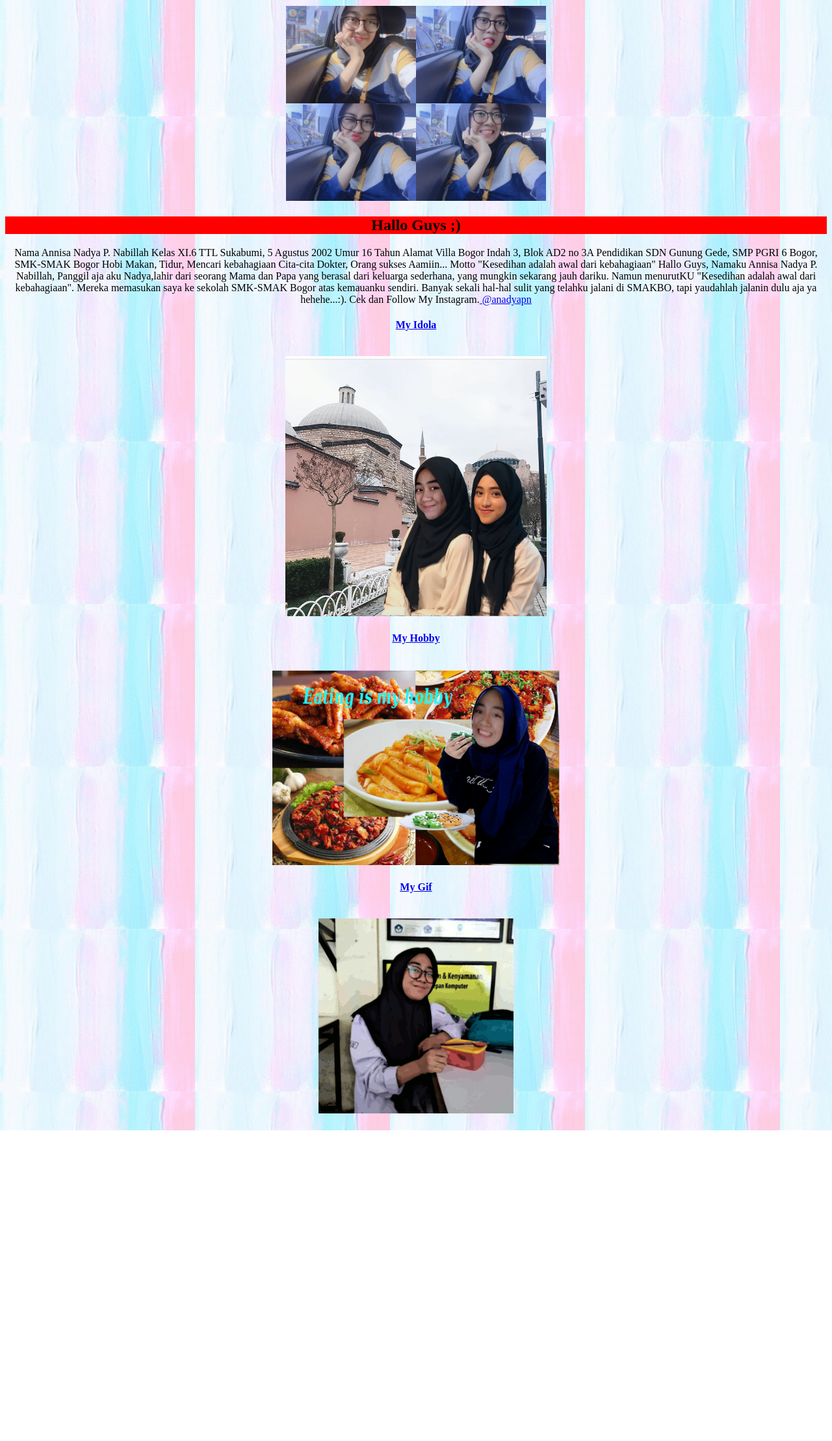
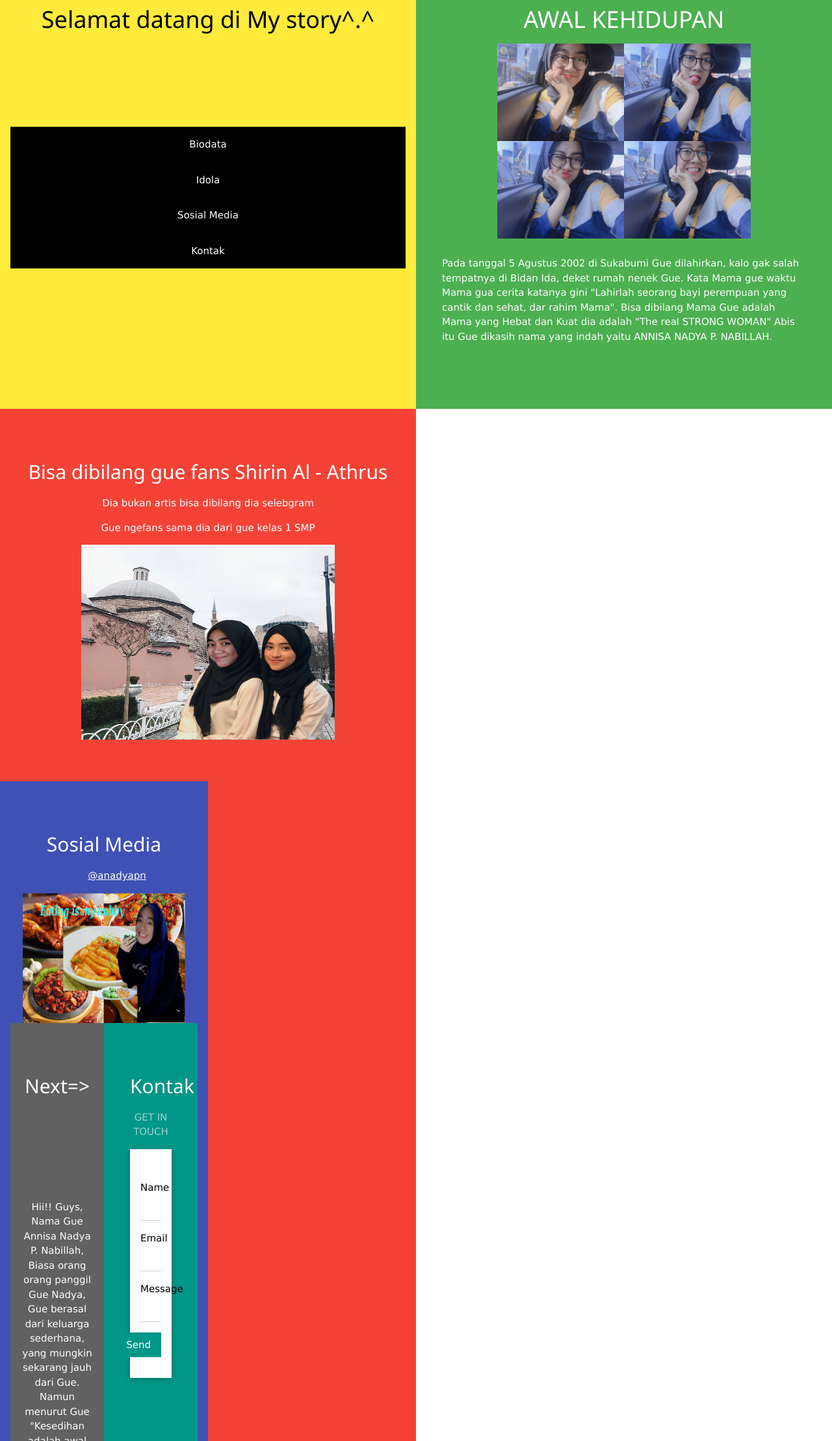
Before and after one commit to Annisanadya/annisanadya.github.io, a plain HTML site: page index.html in a window 1280 px wide. Shown: the part 71-2288 px from the top of the page at 65% size. Before the commit the page ends 1810 px from the top, so only its background shows below. Drawn offline with nearby package versions, Linux system fonts and the light colour scheme.

Commit message:
Add files via upload

```diff
--- a/index.html
+++ b/index.html
@@ -1,78 +1,99 @@
 <!DOCTYPE html>
 <html>
-<head>
-  <title> BIODATA </title>
-</head>
-<link rel="stylesheet" type=/desktop/github nadya.css" href="">
-<body>
+<title>MY STORY</title>
+<meta charset="UTF-8">
+<meta name="viewport" content="width=device-width, initial-scale=1">
+<link rel="stylesheet" href="https://www.w3schools.com/w3css/4/w3.css">
+<body class="w3-content" style="max-width:1300px">
 
-<body>
+<!-- First Grid: Logo & About -->
+<div class="w3-row">
+  <div class="w3-half w3-yellow w3-container w3-center" style="height:700px">
+    <div class="w3-padding-64">
+      <h1>Selamat datang di My story^.^</h1>
+    </div>
+    <div class="w3-padding-64">
+      <a href="#" class="w3-button w3-black w3-block w3-hover-blue w3-padding-16">Biodata</a>
+      <a href="#work" class="w3-button w3-black w3-block w3-hover-grey w3-padding-16">Idola</a>
+      <a href="#work" class="w3-button w3-black w3-block w3-hover-dark w3-blue-grey w3-padding-16">Sosial Media</a>
+      <a href="#contact" class="w3-button w3-black w3-block w3-hover-brown w3-padding-16">Kontak</a>
+    </div>
+  </div>
+  <div class="w3-half w3-green w3-container" style="height:700px">
+    <div class="w3-padding-64 w3-center">
+      <h1>AWAL KEHIDUPAN</h1>
+      <img src="IMG-0190.JPG"width="390px" height="300px">
+      <div class="w3-left-align w3-padding-large">
 
-<body background="background.jpg">
+        <p>Pada tanggal 5 Agustus 2002 di Sukabumi Gue dilahirkan, kalo gak salah tempatnya di Bidan Ida, deket rumah nenek Gue. Kata Mama gue waktu Mama gua cerita katanya gini "Lahirlah seorang bayi perempuan yang cantik dan sehat, dar rahim Mama". Bisa dibilang Mama Gue adalah Mama yang Hebat dan Kuat dia adalah "The real STRONG WOMAN" Abis itu Gue dikasih nama yang indah yaitu ANNISA NADYA P. NABILLAH.
+	</p>
+      </div>
+    </div>
+  </div>
+</div>
 
-<center><h1  style="background-color:Yellow;">Annyeong haseyo...;)</h1></center>
-<center><img src="IMG-0190.JPG" widht="300" height="300" /></center>
+<!-- Second Grid: Work & Resume -->
+<div class="w3-row">
+  <div class="w3-half w3-red w3-center" style="min-height:800px" id="work">
+    <div class="w3-padding-64">
+      <h2>Bisa dibilang gue fans Shirin Al - Athrus</h2>
+      <p>Dia bukan artis bisa dibilang dia selebgram</p>
+   <p>Gue ngefans sama dia dari gue kelas 1 SMP </p>
+  <img src="Annisa Nadya P. Nabillah - 11.6 - Idolaa.png" width="390px" height="300px">
+  </div>
+  <div class="w3-half w3-indigo w3-container" style="min-height:800px">
+    <div class="w3-padding-64 w3-center">
+      <h2>Sosial Media</h2>
+      <ul>
+      <a href="https://www.instagram.com/anadyapn/?hl=id">@anadyapn</a>
+      </ul>
+      <ul>
+      </ul>
+      <ul>
+      </ul>
+      <img src="Annisa Nadya P. Nabillah -11.6 - Hobby.png" width="250px" height="200px">
 
 
-		<center><h2 style="background-color:red;"> Hallo Guys ;)</h2><center>
+<!-- Third Grid: Swing By & Contact -->
+<div class="w3-row" id="contact">
+  <div class="w3-half w3-dark-grey w3-container w3-center" style="height:700px">
+    <div class="w3-padding-64">
+      <h2>Next=></h2>
+    </div>
+    <div class="w3-padding-64">
+      <p>Hii!! Guys, Nama Gue Annisa Nadya P. Nabillah, Biasa  orang orang panggil Gue Nadya, Gue berasal dari keluarga sederhana, yang mungkin sekarang jauh dari Gue. Namun menurut Gue "Kesedihan adalah awal dari kebahagiaan".</p>
+      <p>Bogor</p>
+      <p>+681586869422</p>
+      <p>pn.nadya051@gmail.com</p>
+    </div>
+  </div>
+  <div class="w3-half w3-teal w3-container" style="height:700px">
+    <div class="w3-padding-64 w3-padding-large">
+      <h2>Kontak</h2>
+      <p class="w3-opacity">GET IN TOUCH</p>
+      <form class="w3-container w3-card w3-padding-32 w3-white" action="/action_page.php" target="_blank">
+        <div class="w3-section">
+          <label>Name</label>
+          <input class="w3-input" style="width:100%;" type="text" required name="Name">
+        </div>
+        <div class="w3-section">
+          <label>Email</label>
+          <input class="w3-input" style="width:100%;" type="text" required name="Email">
+        </div>
+        <div class="w3-section">
+          <label>Message</label>
+          <input class="w3-input" style="width:100%;" type="text" required name="Message">
+        </div>
+        <button type="submit" class="w3-button w3-teal w3-right">Send</button>
+      </form>
+    </div>
+  </div>
+</div>
 
-<style>
+<!-- Footer -->
+<footer class="w3-container w3-black w3-padding-32">
+  <p> -Nadya- <a href="https://www.w3schools.com/w3css/default.asp" target="_blank">16 tahun</a></p>
+</footer>
 
-</style>
-
-
-
-
-  <tbody><tr>
-  </tr>
-  <tr>
-    <td>Nama</td>
-    <td>Annisa Nadya P. Nabillah</td>
-  </tr>
-  <tr>
-    <td>Kelas</td>
-    <td>XI.6</td>
-  </tr>
-  <tr>
-    <td>TTL</td>
-    <td>Sukabumi, 5 Agustus 2002</td>
-  </tr>
-  <tr>
-  	<td>Umur</td>
-    <td>16 Tahun</td>
-  </tr>
-  <tr>
-    <td>Alamat</td>
-    <td>Villa Bogor Indah 3, Blok AD2 no 3A</td>
-  </tr>
-
-    <td>Pendidikan</td>
-    <td>SDN Gunung Gede, SMP PGRI 6 Bogor, SMK-SMAK Bogor</td>
-  </tr>
-  <tr>
-    <td>Hobi</td>
-    <td>Makan, Tidur, Mencari kebahagiaan</td>
-  </tr>
-  <tr>
-    <td>Cita-cita</td>
-    <td>Dokter, Orang sukses Aamiin...</td>
-  </tr>
-  <tr>
-    <td>Motto</td>
-    <td>"Kesedihan adalah awal dari kebahagiaan"</td>
-</tr></tbody></table>
-
-<left> Hallo Guys, Namaku Annisa Nadya P. Nabillah, Panggil aja aku Nadya,lahir dari seorang Mama dan Papa yang berasal dari keluarga sederhana, yang mungkin sekarang jauh dariku. Namun menurutKU "Kesedihan adalah awal dari kebahagiaan". Mereka memasukan saya ke sekolah SMK-SMAK Bogor atas kemauanku sendiri. Banyak sekali hal-hal sulit yang telahku jalani di SMAKBO, tapi yaudahlah jalanin dulu aja ya hehehe...:). Cek dan Follow My Instagram.<a href="https://www.instagram.com/anadyapn/?hl=id">
-@anadyapn</a></left>
-
-
-
-<a href="My Idola"><h4>My Idola </h4> <br> <img src="Annisa Nadya P. Nabillah - 11.6 - Idolaa.png" widht=400 height="400"  ></a>
-
-<a href="My Hobby"><h4>My Hobby </h4> <br> <img src="Annisa Nadya P. Nabillah -11.6 - Hobby.png" widht="500" height="300" ></a>
-
-<a href="My Gif"><h4>My Gif</h4> <br> <img src="Annisa Nadya P. Nabillah - 11.6 - gif .gif" widht=500 height="300" ></a>
-<h4>
-
-
-</body></html>
+</body>
+</html>
```
